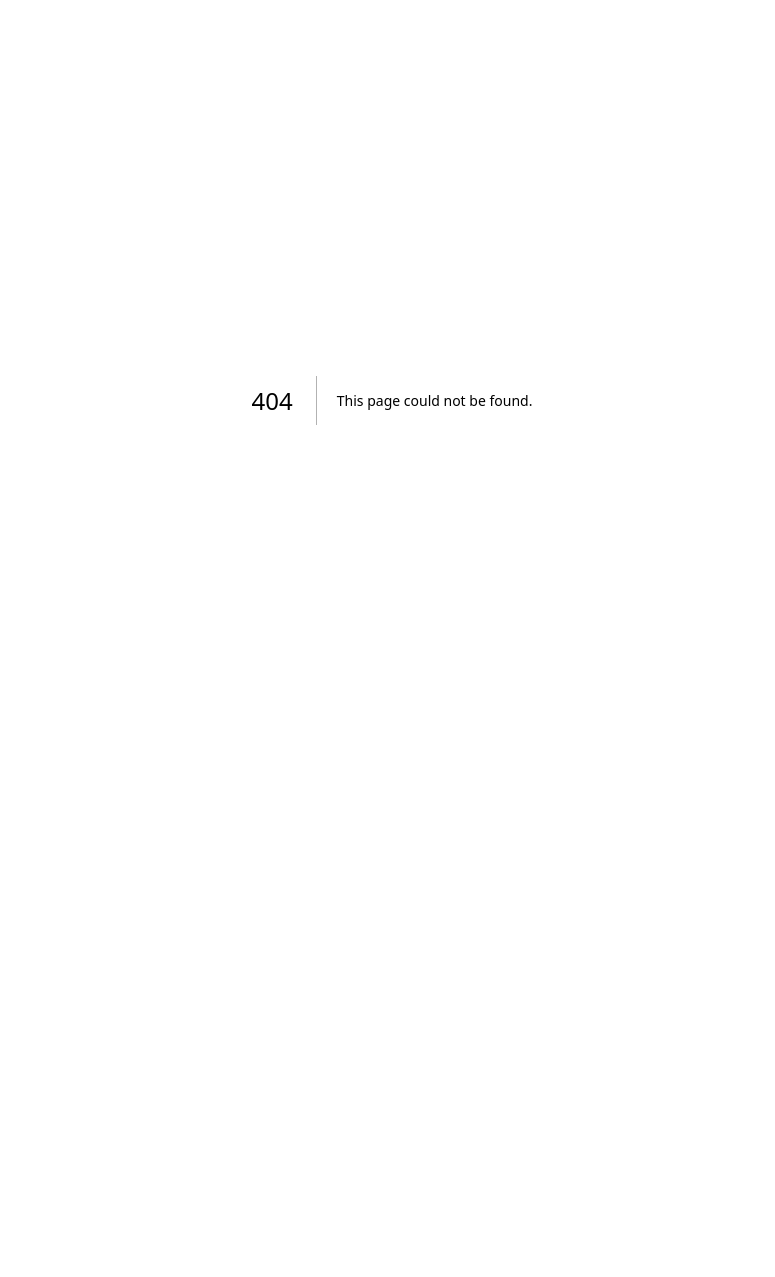
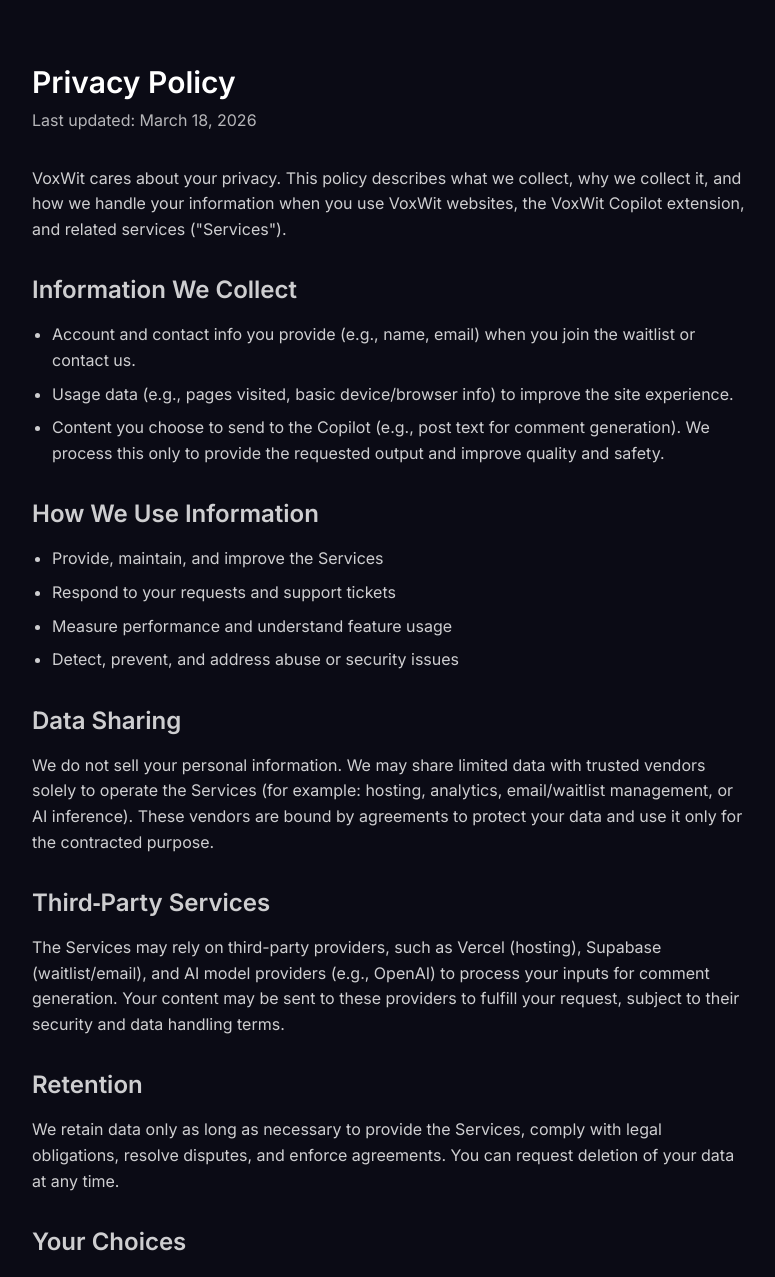
Before and after one commit to EricKovar/VoxWit-Website, a Next.js app: page /privacy in a window 1280 px wide. Before the commit this address had no page. Shown: the top 1277 px of the page, without its empty margins (248-1023 px from the left). Before the commit the page ends 800 px from the top, so only its background shows below. Built offline with nearby package versions, Linux system fonts and the light colour scheme.

Commit message:
Add /privacy page (Google compliance): data, use, vendors, retention, choices, security, contact

```diff
--- /dev/null
+++ b/src/app/privacy/page.tsx
@@ -0,0 +1,76 @@
+export const metadata = {
+  title: "Privacy Policy — VoxWit",
+  description: "How VoxWit collects, uses, and protects your data.",
+};
+
+export default function PrivacyPage() {
+  return (
+    <main className="section-wrapper mx-auto max-w-3xl text-white">
+      <h1 className="text-3xl font-semibold">Privacy Policy</h1>
+      <p className="mt-2 text-white/70">Last updated: March 18, 2026</p>
+
+      <section className="mt-8 space-y-4 text-white/80">
+        <p>
+          VoxWit cares about your privacy. This policy describes what we collect, why we collect it, and how we handle your information when you use VoxWit websites, the VoxWit Copilot extension, and related services ("Services").
+        </p>
+
+        <h2 className="mt-8 text-2xl font-semibold text-softCyan">Information We Collect</h2>
+        <ul className="mt-3 list-disc space-y-2 pl-5">
+          <li>
+            Account and contact info you provide (e.g., name, email) when you join the waitlist or contact us.
+          </li>
+          <li>
+            Usage data (e.g., pages visited, basic device/browser info) to improve the site experience.
+          </li>
+          <li>
+            Content you choose to send to the Copilot (e.g., post text for comment generation). We process this only to provide the requested output and improve quality and safety.
+          </li>
+        </ul>
+
+        <h2 className="mt-8 text-2xl font-semibold text-softCyan">How We Use Information</h2>
+        <ul className="mt-3 list-disc space-y-2 pl-5">
+          <li>Provide, maintain, and improve the Services</li>
+          <li>Respond to your requests and support tickets</li>
+          <li>Measure performance and understand feature usage</li>
+          <li>Detect, prevent, and address abuse or security issues</li>
+        </ul>
+
+        <h2 className="mt-8 text-2xl font-semibold text-softCyan">Data Sharing</h2>
+        <p>
+          We do not sell your personal information. We may share limited data with trusted vendors solely to operate the Services (for example: hosting, analytics, email/waitlist management, or AI inference). These vendors are bound by agreements to protect your data and use it only for the contracted purpose.
+        </p>
+
+        <h2 className="mt-8 text-2xl font-semibold text-softCyan">Third‑Party Services</h2>
+        <p>
+          The Services may rely on third-party providers, such as Vercel (hosting), Supabase (waitlist/email), and AI model providers (e.g., OpenAI) to process your inputs for comment generation. Your content may be sent to these providers to fulfill your request, subject to their security and data handling terms.
+        </p>
+
+        <h2 className="mt-8 text-2xl font-semibold text-softCyan">Retention</h2>
+        <p>
+          We retain data only as long as necessary to provide the Services, comply with legal obligations, resolve disputes, and enforce agreements. You can request deletion of your data at any time.
+        </p>
+
+        <h2 className="mt-8 text-2xl font-semibold text-softCyan">Your Choices</h2>
+        <ul className="mt-3 list-disc space-y-2 pl-5">
+          <li>Opt out of non-essential emails via unsubscribe links</li>
+          <li>Request access, correction, or deletion of your data</li>
+        </ul>
+
+        <h2 className="mt-8 text-2xl font-semibold text-softCyan">Security</h2>
+        <p>
+          We use reasonable technical and organizational measures to protect your information. No system is 100% secure; please contact us if you suspect unauthorized activity.
+        </p>
+
+        <h2 className="mt-8 text-2xl font-semibold text-softCyan">Children</h2>
+        <p>
+          The Services are not directed to children under 13. We do not knowingly collect personal information from children under 13.
+        </p>
+
+        <h2 className="mt-8 text-2xl font-semibold text-softCyan">Contact</h2>
+        <p>
+          Questions about this policy? Contact us at <a href="mailto:efkovar@gmail.com" className="text-softCyan underline">efkovar@gmail.com</a>.
+        </p>
+      </section>
+    </main>
+  );
+}
```
